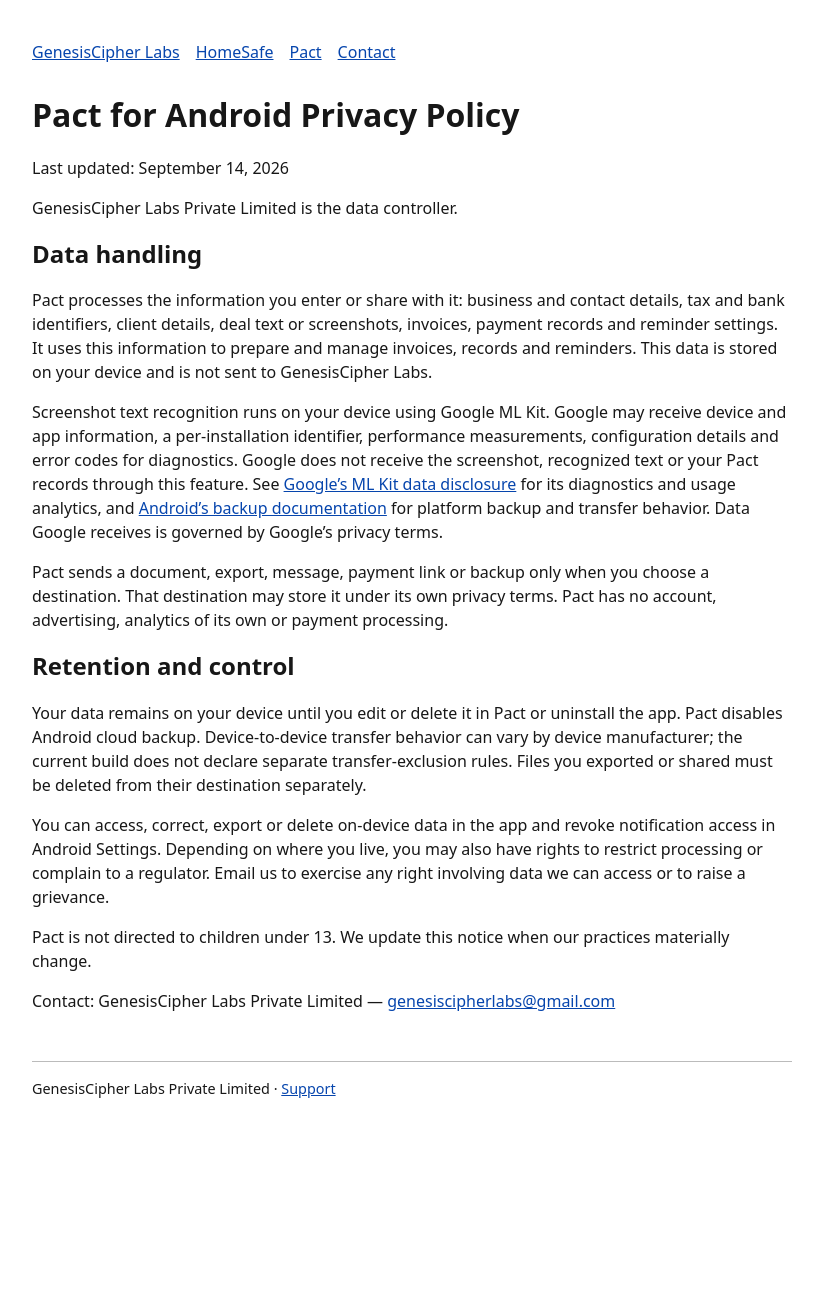
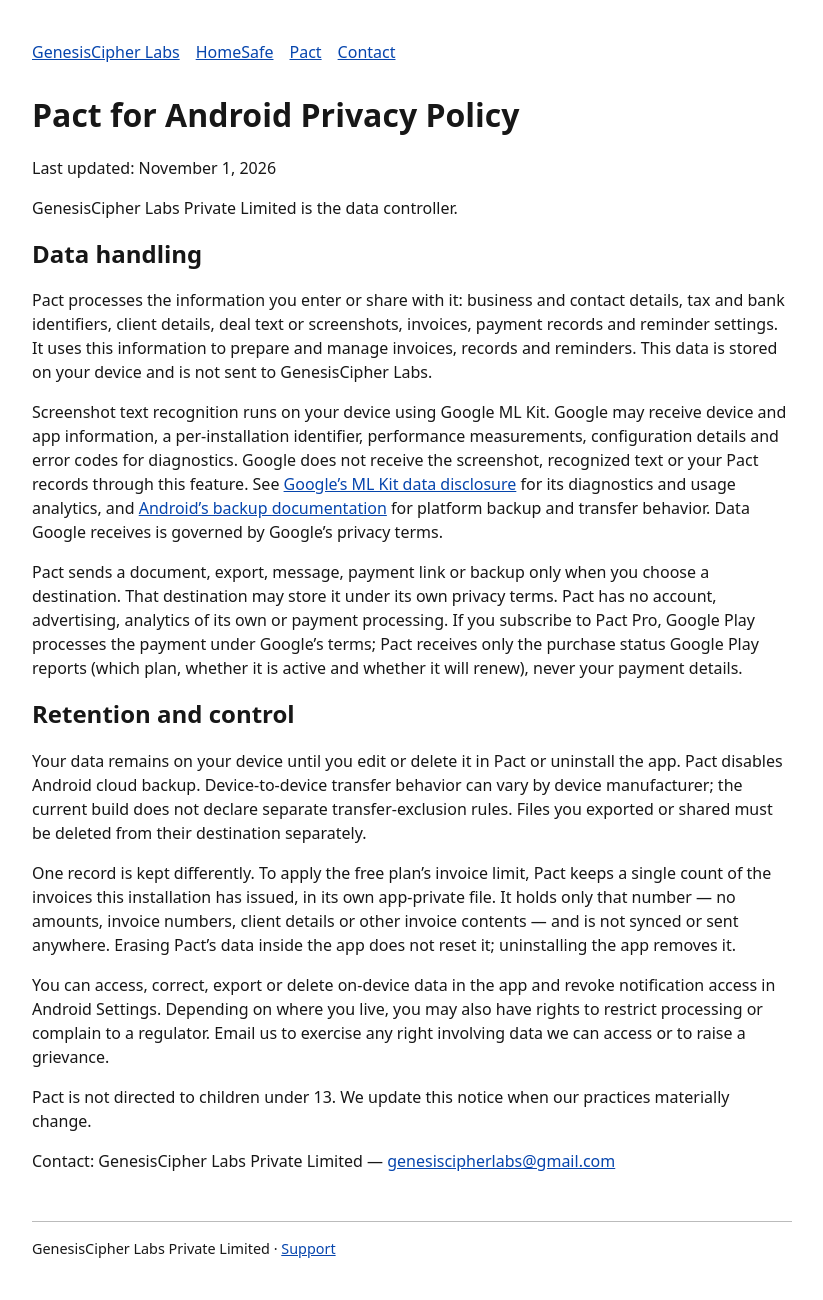
Before and after one commit to GenesisCipher-Labs/genesiscipher-labs.github.io, a Jekyll site: the page built from pact-android-privacy.md, in a window 1280 px wide. Shown: the whole page, without its empty margins (228-1051 px from the left). Built offline with Jekyll 4.4.1, drawn with Linux system fonts in a browser that asks for light colours; before the commit the page ends 1140 px from its top, so only the background shows below that.

Commit message:
docs: disclose Pact Android's Google Play subscriptions and retained free-invoice count
Co-Authored-By: Claude Opus 5.5 <noreply@anthropic.com>

```diff
--- a/pact-android-privacy.md
+++ b/pact-android-privacy.md
@@ -6,7 +6,7 @@ description: How Pact for Android handles data.
 
 # Pact for Android Privacy Policy
 
-Last updated: September 14, 2026
+Last updated: November 1, 2026
 
 GenesisCipher Labs Private Limited is the data controller.
 
@@ -16,11 +16,13 @@ Pact processes the information you enter or share with it: business and contact
 
 Screenshot text recognition runs on your device using Google ML Kit. Google may receive device and app information, a per-installation identifier, performance measurements, configuration details and error codes for diagnostics. Google does not receive the screenshot, recognized text or your Pact records through this feature. See [Google’s ML Kit data disclosure](https://developers.google.com/ml-kit/android-data-disclosure) for its diagnostics and usage analytics, and [Android’s backup documentation](https://developer.android.com/identity/data/autobackup) for platform backup and transfer behavior. Data Google receives is governed by Google’s privacy terms.
 
-Pact sends a document, export, message, payment link or backup only when you choose a destination. That destination may store it under its own privacy terms. Pact has no account, advertising, analytics of its own or payment processing.
+Pact sends a document, export, message, payment link or backup only when you choose a destination. That destination may store it under its own privacy terms. Pact has no account, advertising, analytics of its own or payment processing. If you subscribe to Pact Pro, Google Play processes the payment under Google's terms; Pact receives only the purchase status Google Play reports (which plan, whether it is active and whether it will renew), never your payment details.
 
 ## Retention and control
 
 Your data remains on your device until you edit or delete it in Pact or uninstall the app. Pact disables Android cloud backup. Device-to-device transfer behavior can vary by device manufacturer; the current build does not declare separate transfer-exclusion rules. Files you exported or shared must be deleted from their destination separately.
+
+One record is kept differently. To apply the free plan's invoice limit, Pact keeps a single count of the invoices this installation has issued, in its own app-private file. It holds only that number — no amounts, invoice numbers, client details or other invoice contents — and is not synced or sent anywhere. Erasing Pact's data inside the app does not reset it; uninstalling the app removes it.
 
 You can access, correct, export or delete on-device data in the app and revoke notification access in Android Settings. Depending on where you live, you may also have rights to restrict processing or complain to a regulator. Email us to exercise any right involving data we can access or to raise a grievance.
 
```
